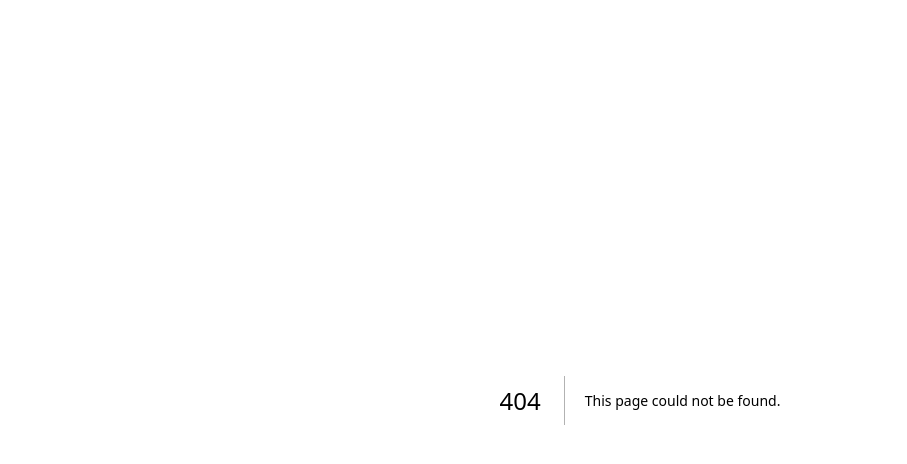
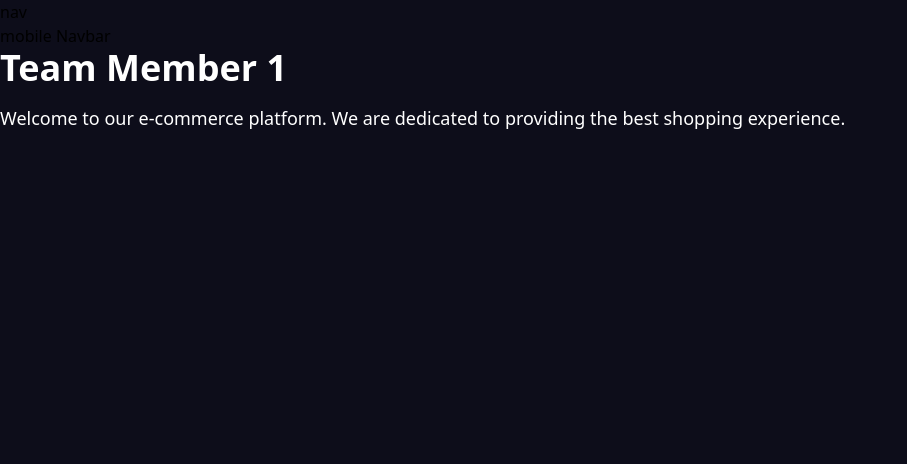
Before and after one commit to oasifsadik/nextjs-portfolio-website, a Next.js app: page /about/team/1 in a window 1280 px wide. Before the commit this address had no page. Shown: the top 464 px of the page, without its empty margins (0-907 px from the left). Built offline with nearby package versions, Linux system fonts and the light colour scheme.

Commit message:
navbar structure design

```diff
--- /dev/null
+++ b/app/about/page.tsx
@@ -0,0 +1,8 @@
+export default function AboutPage() {
+  return (
+    <div className="overflow-hidden">
+      <h1 className="text-4xl text-white font-bold mb-4">About Us</h1>
+      <p className="text-lg mb-4 text-white">Welcome to our e-commerce platform. We are dedicated to providing the best shopping experience.</p>
+    </div>
+  );
+}
--- /dev/null
+++ b/app/about/team/[name]/page.tsx
@@ -0,0 +1,13 @@
+export default async function TeamMemberDetails({
+    params
+}: {
+    params: {name: string}
+}) {
+    const name = (await params).name;
+  return (
+    <div className="overflow-hidden">
+      <h1 className="text-4xl text-white font-bold mb-4">Team Member {name}</h1>
+      <p className="text-lg mb-4 text-white">Welcome to our e-commerce platform. We are dedicated to providing the best shopping experience.</p>
+    </div>
+  );
+}
--- /dev/null
+++ b/app/about/team/page.tsx
@@ -0,0 +1,8 @@
+export default function TeamPage() {
+  return (
+    <div className="overflow-hidden">
+      <h1 className="text-4xl text-white font-bold mb-4">Our Team</h1>
+      <p className="text-lg mb-4 text-white">Welcome to our e-commerce platform. We are dedicated to providing the best shopping experience.</p>
+    </div>
+  );
+}
--- /dev/null
+++ b/app/components/Home/navbar/mobileNav.tsx
@@ -0,0 +1,5 @@
+export default function navbar() {
+    return (
+        <h1> mobile Navbar</h1>
+    )
+}
--- /dev/null
+++ b/app/components/Home/navbar/navbar.tsx
@@ -0,0 +1,4 @@
+export default function navbar() {
+    return <div className="transition-all durition-200 ">nav</div>
+
+}
--- /dev/null
+++ b/app/components/Home/navbar/responsiveNav.tsx
@@ -0,0 +1,8 @@
+import Navbar from "./navbar";
+import MobileNav from "./mobileNav";
+export default function responsiveNav() {
+    return <div>
+        <Navbar />
+        <MobileNav />
+    </div>
+}
--- a/app/layout.tsx
+++ b/app/layout.tsx
@@ -1,7 +1,7 @@
 import type { Metadata } from "next";
 import { Inter } from "next/font/google";
 import "./globals.css";
-
+import ResponsiveNav from "./components/Home/navbar/responsiveNav";
 const geistSans = Inter({
   subsets: ["latin"],
   weight: ["100", "200", "300", "400", "500", "600", "700", "800", "900"],
@@ -22,6 +22,7 @@ export default function RootLayout({
       <body
         className={`${geistSans} antialiased bg-[#0d0d1a] ` }
       >
+        <ResponsiveNav />
         {children}
       </body>
     </html>
```
